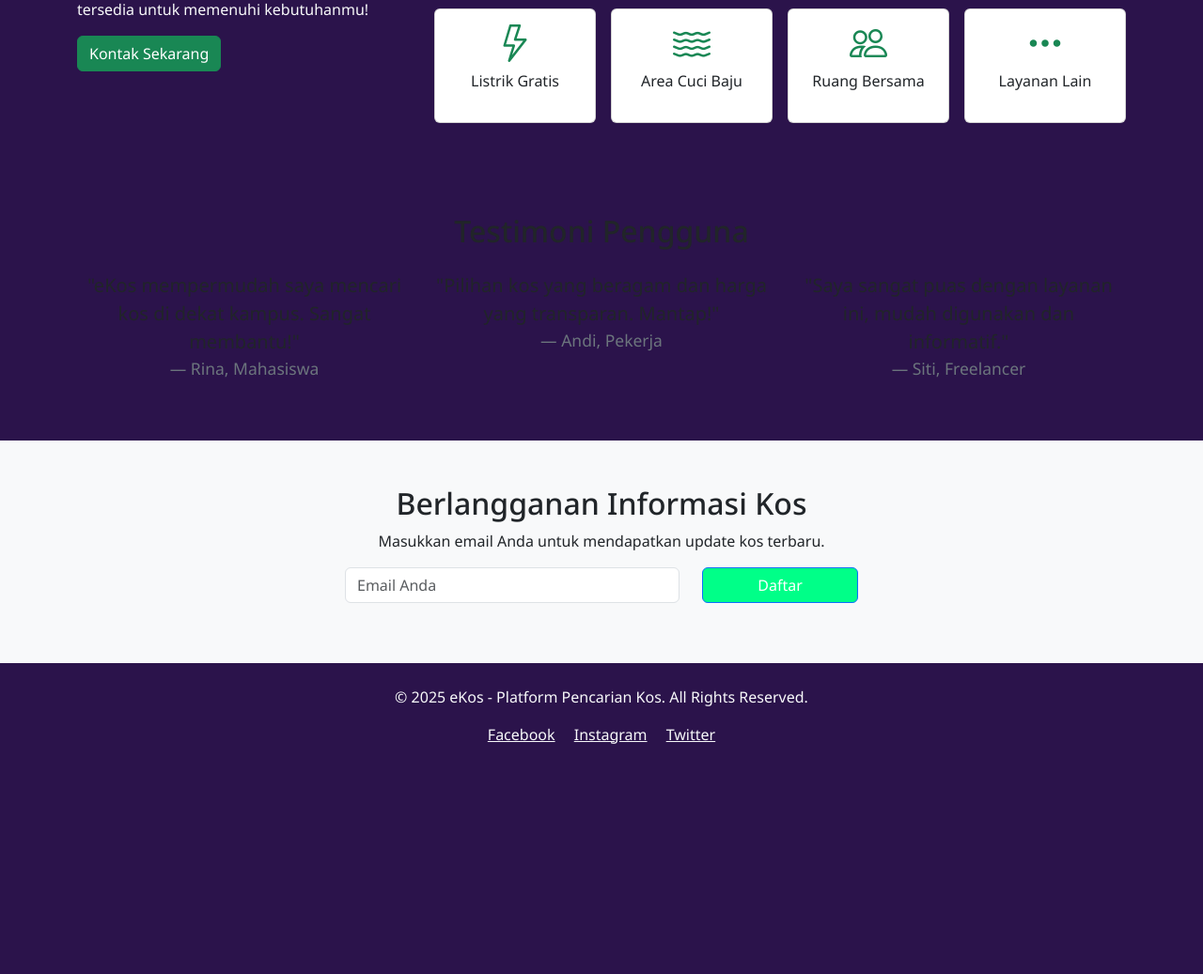
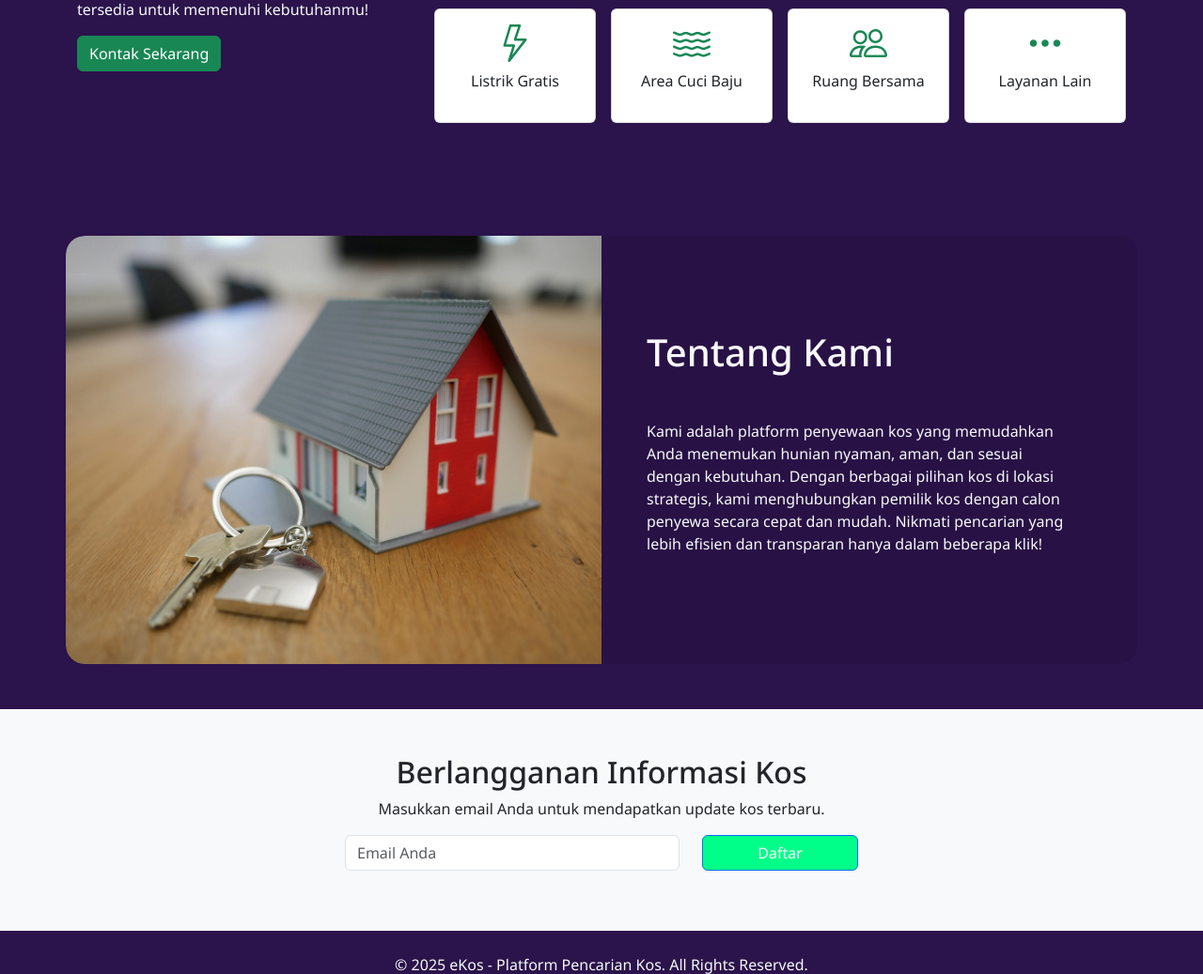
Before and after one commit to silviansi/ekos, a PHP site: page /dashboard.php in a window 1280 px wide. Shown: the part 1419-2456 px from the top of the page at 94% size. Before the commit the page ends 2211 px from the top, so only its background shows below. Run offline with PHP 8.4, Linux system fonts and the light colour scheme.

Commit message:
add about section

```diff
--- a/assets/css/style.css
+++ b/assets/css/style.css
@@ -147,6 +147,27 @@ nav {
     border: none;
 }
 
+.about-section {
+    background-color:rgb(40, 17, 69);
+    color: white;
+    padding: 100px 20px;
+    border-radius: 20px;
+    display: flex;
+    align-items: center;
+    position: relative;
+    overflow: hidden;
+}
+
+.about-img {
+    position: absolute;
+    left: 0;
+    top: 0;
+    width: 50%;
+    height: 100%;
+    object-fit: cover;
+    border-top-left-radius: 20px;
+    border-bottom-left-radius: 20px;
+}
 
 .btn-search {
     background: #00FF88;
--- a/dashboard.php
+++ b/dashboard.php
@@ -208,30 +208,22 @@ if (!isset($_SESSION['user_id'])) {
     </div>
     </section>
 
-    <section class="py-5">
-    <div class="container text-center">
-        <h2>Testimoni Pengguna</h2>
-        <div class="row mt-4">
-            <div class="col-md-4">
-                <blockquote class="blockquote">
-                    <p>"eKos mempermudah saya mencari kos di dekat kampus. Sangat membantu!"</p>
-                    <footer class="blockquote-footer">Rina, Mahasiswa</footer>
-                </blockquote>
-            </div>
-            <div class="col-md-4">
-                <blockquote class="blockquote">
-                    <p>"Pilihan kos yang beragam dan harga yang transparan. Mantap!"</p>
-                    <footer class="blockquote-footer">Andi, Pekerja</footer>
-                </blockquote>
-            </div>
-            <div class="col-md-4">
-                <blockquote class="blockquote">
-                    <p>"Saya sangat puas dengan layanan ini, mudah digunakan dan informatif."</p>
-                    <footer class="blockquote-footer">Siti, Freelancer</footer>
-                </blockquote>
+    <!-- Tentang Kami -->
+    <section id="about" class="py-5">
+        <div class="container mt-4">
+            <div class="row about-section align-items-center">
+                <div class="col-md-6">
+                    <img src="assets/img/about.jpg" class="about-img" alt="About Image">
+                </div>
+
+                <div class="col-md-6 px-5 text-light">
+                    <h1 class="mb-5">Tentang Kami</h1>
+                    <p>Kami adalah platform penyewaan kos yang memudahkan Anda menemukan hunian nyaman, aman, dan sesuai dengan kebutuhan.
+                        Dengan berbagai pilihan kos di lokasi strategis, kami menghubungkan pemilik kos dengan calon penyewa secara cepat dan mudah.
+                        Nikmati pencarian yang lebih efisien dan transparan hanya dalam beberapa klik!</p>
+                </div>
             </div>
         </div>
-    </div>
     </section>
 
     <section class="py-5 bg-light">
```
Also changed, not shown: assets/img/about.jpg (added).
